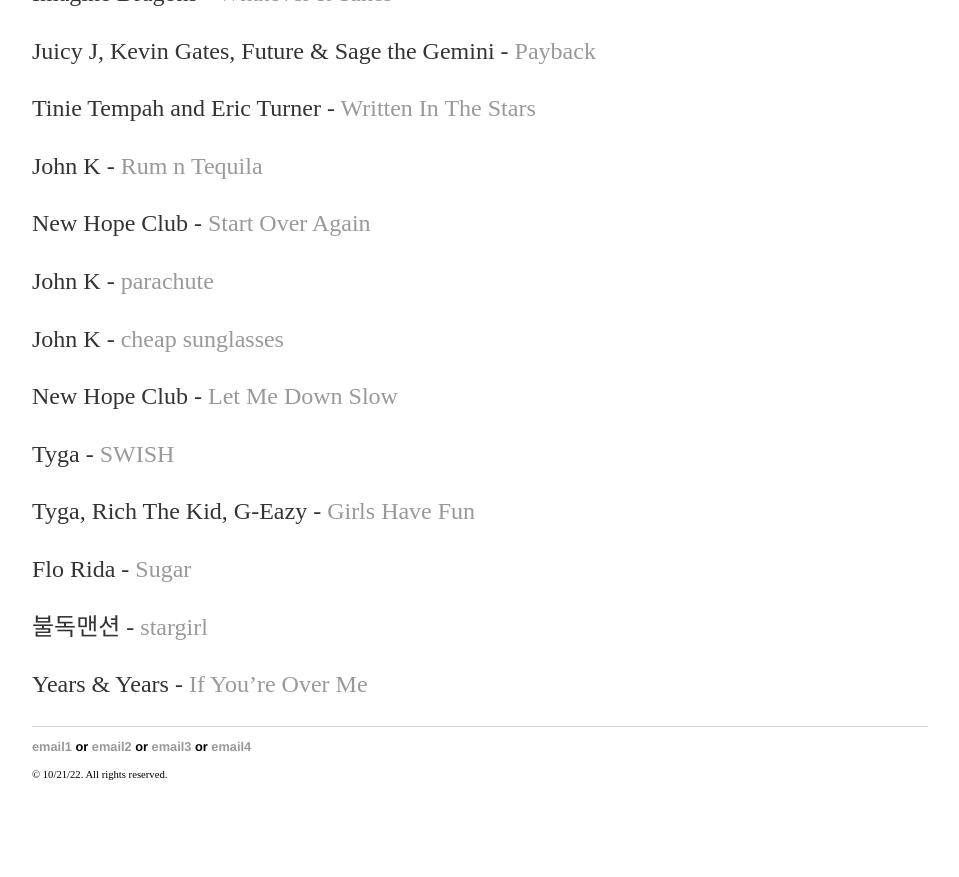
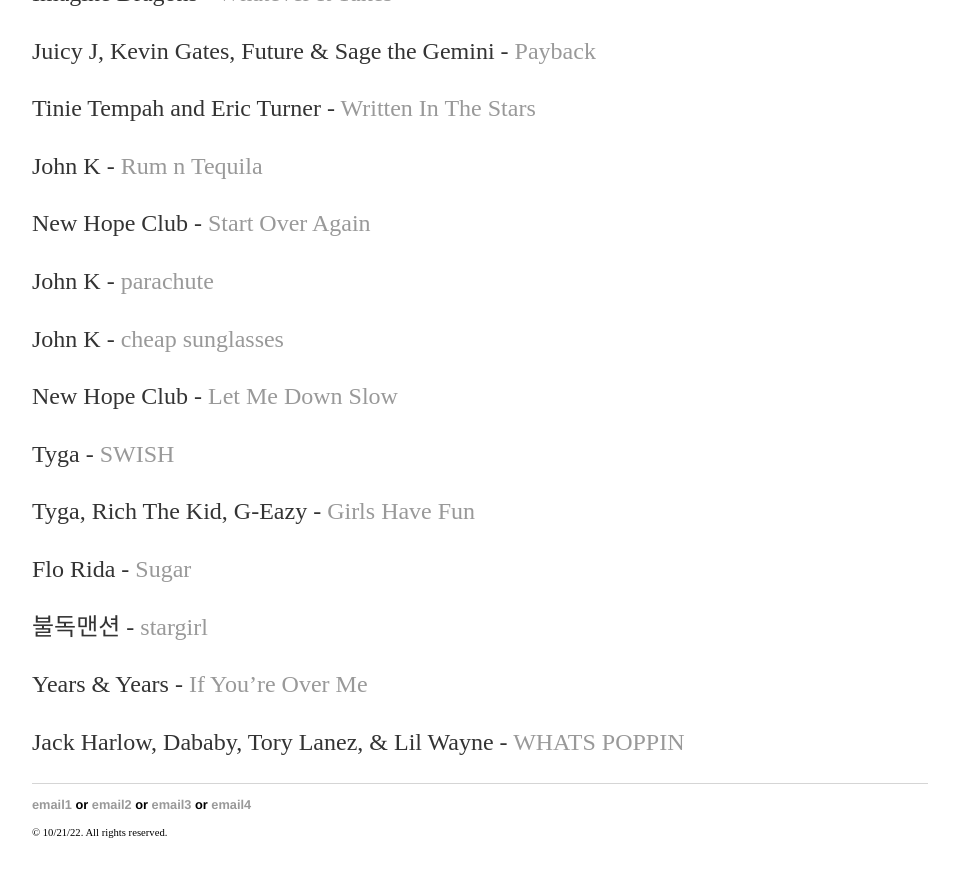
Before and after one commit to yjkweon24/yjkweon24.github.io, a Jekyll site: the page built from _posts/2018-10-23-songs-that-i-love.md, in a window 1280 px wide and 900 px high, scrolled down 23207 px. Shown: the top 877 px of the window, without its empty margins (160-1119 px from the left). Built offline with Jekyll 4.4.1, drawn with Linux system fonts in a browser that asks for light colours; before the commit the page ends 24049 px from its top, so only the background shows below that.

Commit message:
Update 2018-10-23-songs-that-i-love.md

```diff
--- a/_posts/2018-10-23-songs-that-i-love.md
+++ b/_posts/2018-10-23-songs-that-i-love.md
@@ -823,3 +823,5 @@
 불독맨션 - [stargirl](https://www.youtube.com/watch?v=KSevrmid544)
 
 Years & Years - [If You're Over Me](https://www.youtube.com/watch?v=niviooakBLs)
+
+Jack Harlow, Dababy, Tory Lanez, & Lil Wayne - [WHATS POPPIN](https://www.youtube.com/watch?v=HIwAI05Y1fU)
```
